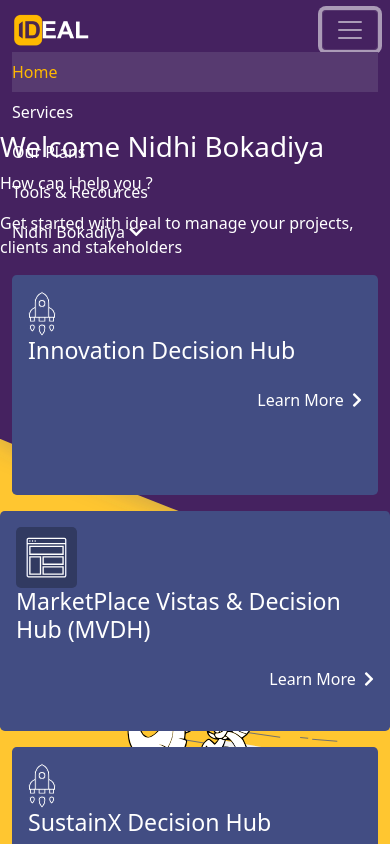
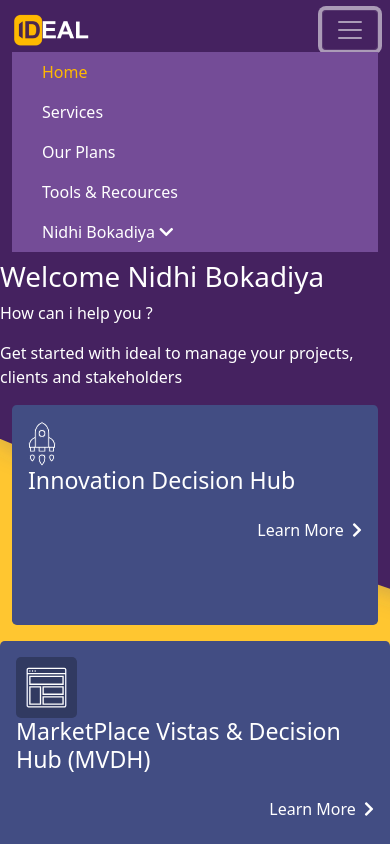
Before and after one commit to abhishek9669/17sep2021, a plain HTML site: page index.html in a window 390 px wide. Both pictures are taken after a click on the button "Toggle navigation". Shown: the top 844 px of the page. Drawn offline with nearby package versions, Linux system fonts and the light colour scheme.

Commit message:
csvyuefy

```diff
--- a/index.html
+++ b/index.html
@@ -1,6 +1,5 @@
 <!DOCTYPE html>
 <html lang="en">
-
 <head>
     <meta charset="UTF-8">
     <meta http-equiv="X-UA-Compatible" content="IE=edge">
@@ -20,7 +19,7 @@
         }
 
         header {
-            height: 130px;
+            min-height: 130px;
         }
 
         .a-main {
@@ -97,9 +96,16 @@
 
 
       }
-
-
-
+      @media screen and (max-width: 992px){
+                .a_header_nav{
+                    background: #573a70 !important;
+                }
+                .all a{
+                    padding-left: 30px !important;
+                    background: #744c97;
+                    border-radius: 0px !important;
+                }
+            }
     </style>
 </head>
 
```
